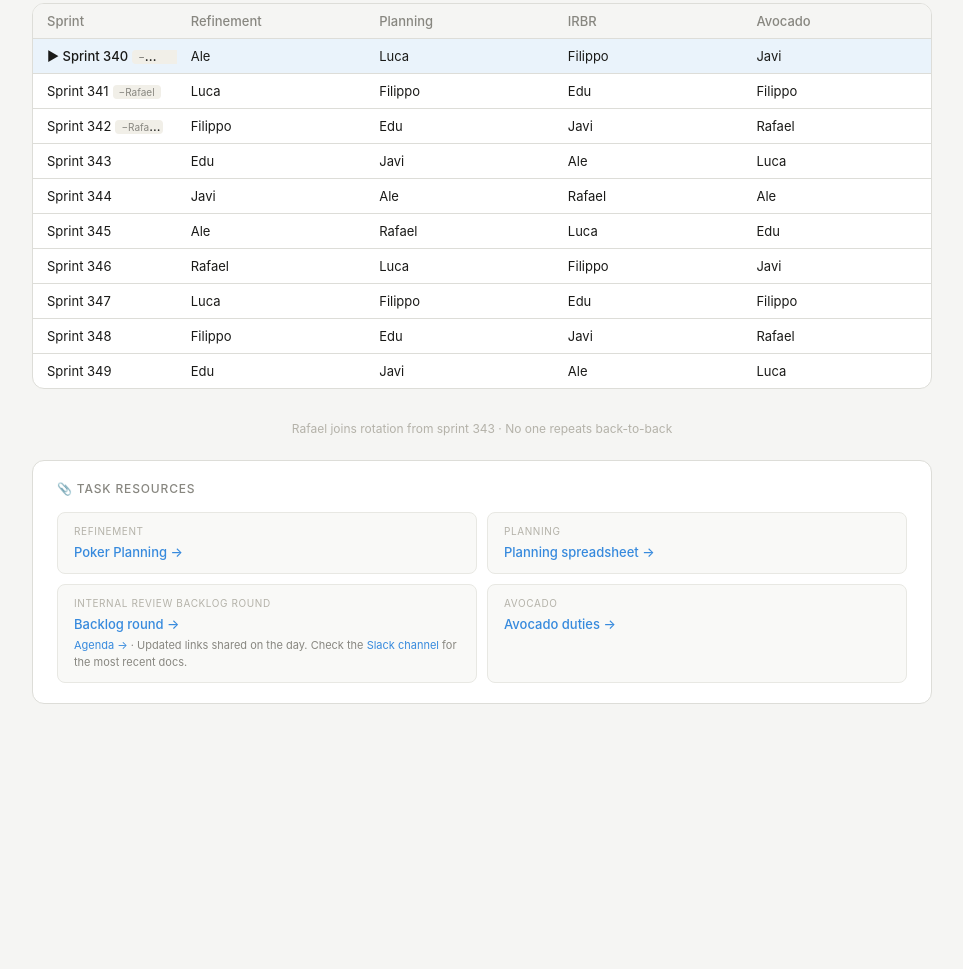
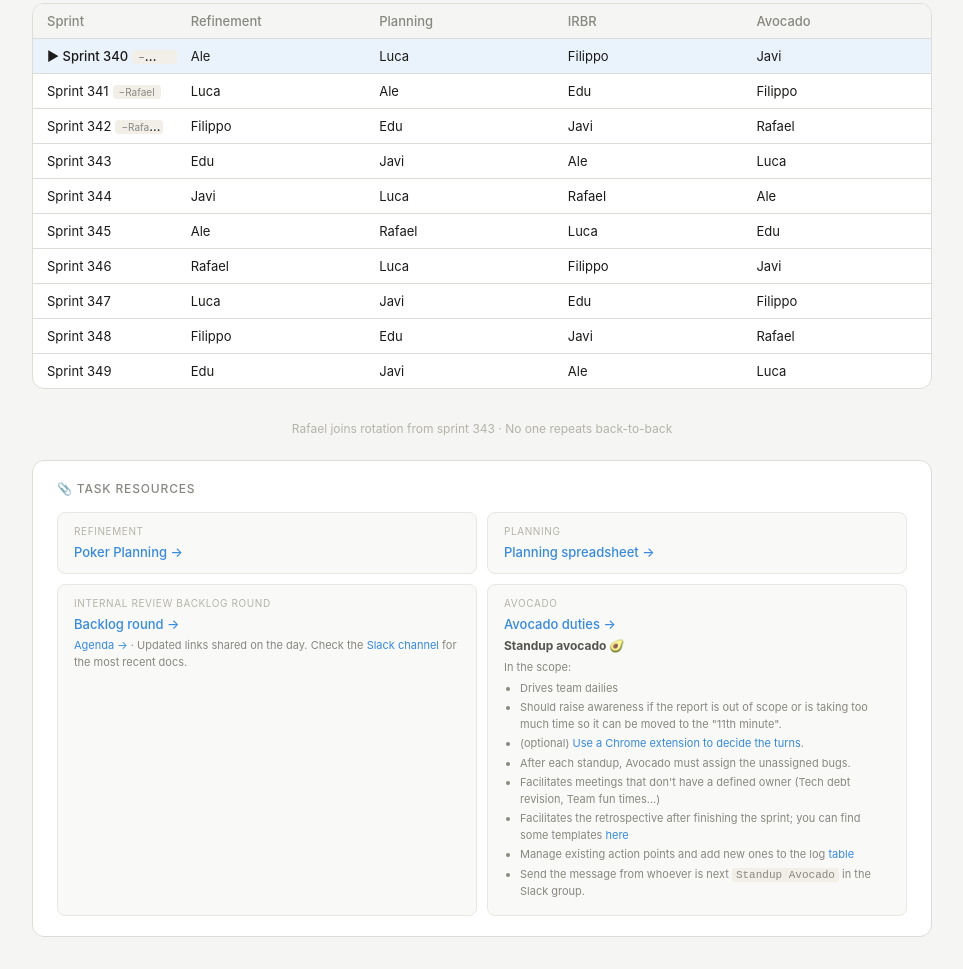
Before and after one commit to alejandragomez-dt/team-petra-rotation, a website built with Vite: page index.html in a window 1280 px wide. Shown: the part 355-1324 px from the top of the page, without its empty margins (158-1121 px from the left). Before the commit the page ends 1091 px from the top, so only its background shows below. Built offline with nearby package versions, Linux system fonts and the light colour scheme.

Commit message:
No double tasks for one person in one sprint, Avocado duties added to card, highlihgts current sprint.

```diff
--- a/index.html
+++ b/index.html
@@ -19,7 +19,7 @@
     <div class="btn-group">
       <button onclick="prevSprint()">← Prev</button>
       <button onclick="nextSprint()">Next →</button>
-      <button class="btn-reset" onclick="resetSprint()">Reset to 340</button>
+      <button class="btn-reset" onclick="resetSprint()">Reset to current sprint</button>
     </div>
   </div>
 
@@ -71,6 +71,20 @@
       <div class="resource-card">
         <div class="rc-label">Avocado</div>
         <a href="https://dt-rnd.atlassian.net/wiki/spaces/BCN/pages/132859141/Petra" target="_blank">Avocado duties →</a>
+        <div class="rc-note rc-scope">
+          <strong>Standup avocado 🥑</strong>
+          <p>In the scope:</p>
+          <ul>
+            <li>Drives team dailies</li>
+            <li>Should raise awareness if the report is out of scope or is taking too much time so it can be moved to the "11th minute".</li>
+            <li>(optional) <a href="https://bitbucket.lab.dynatrace.org/users/javier.fernandez/repos/petra-bingo/browse" target="_blank">Use a Chrome extension to decide the turns</a>.</li>
+            <li>After each standup, Avocado must assign the unassigned bugs.</li>
+            <li>Facilitates meetings that don't have a defined owner (Tech debt revision, Team fun times...)</li>
+            <li>Facilitates the retrospective after finishing the sprint; you can find some templates <a href="https://miro.com/app/board/o9J_knwJKWI=/" target="_blank">here</a></li>
+            <li>Manage existing action points and add new ones to the log <a href="https://dt-rnd.atlassian.net/wiki/spaces/DAT/pages/162596881" target="_blank">table</a></li>
+            <li>Send the message from whoever is next <code>Standup Avocado</code> in the Slack group.</li>
+          </ul>
+        </div>
       </div>
     </div>
   </div>
--- a/src/main.js
+++ b/src/main.js
@@ -24,6 +24,9 @@ function getStartIdxFull() {
 
 const START_IDX_FULL = getStartIdxFull();
 
+// Sprint-specific Planning overrides (used when the rotation would double-assign someone)
+const PLANNING_OVERRIDES = { 341: 'Ale' };
+
 function assign(sprint) {
   const restricted = sprint < RAFAEL_FROM;
   const pool       = restricted ? RESTRICTED_POOL : FULL_POOL;
@@ -32,6 +35,21 @@ function assign(sprint) {
   const delta      = sprint - (restricted ? START : RAFAEL_FROM);
   const first3     = [0, 1, 2].map(i => pool[(baseIdx[i] + delta + n) % n]);
   const avocado    = AVOCADO_ORDER[(sprint - START) % AVOCADO_ORDER.length];
+
+  // Resolve double-assignment: if Planning == Avocado, swap Planning out
+  if (first3[1] === avocado) {
+    if (PLANNING_OVERRIDES[sprint]) {
+      first3[1] = PLANNING_OVERRIDES[sprint];
+    } else {
+      const taken = new Set([first3[0], first3[2], avocado]);
+      const startIdx = pool.indexOf(first3[1]);
+      for (let offset = 1; offset < n; offset++) {
+        const candidate = pool[(startIdx + offset) % n];
+        if (!taken.has(candidate)) { first3[1] = candidate; break; }
+      }
+    }
+  }
+
   return [...first3, avocado];
 }
 
@@ -42,7 +60,18 @@ const ACT_STYLE = [
   { bg: '#FAEEDA', text: '#854F0B' },
 ];
 
-let current = START;
+// Sprint 340 started on May 1 2026; each sprint is 15 days
+const SPRINT_START_DATE = new Date('2026-05-01');
+const SPRINT_DURATION   = 15;
+
+function getCurrentSprint() {
+  const today = new Date();
+  today.setHours(0, 0, 0, 0);
+  const daysSinceStart = Math.floor((today - SPRINT_START_DATE) / (1000 * 60 * 60 * 24));
+  return START + Math.max(0, Math.floor(daysSinceStart / SPRINT_DURATION));
+}
+
+let current = getCurrentSprint();
 
 function renderCards() {
   const a = assign(current);
@@ -75,6 +104,6 @@ function render() { renderCards(); renderTable(); }
 // Expose navigation functions to global scope for onclick handlers in HTML
 window.nextSprint  = () => { current++; render(); };
 window.prevSprint  = () => { if (current > 1) { current--; render(); } };
-window.resetSprint = () => { current = START; render(); };
+window.resetSprint = () => { current = getCurrentSprint(); render(); };
 
 render();
--- a/src/styles.css
+++ b/src/styles.css
@@ -67,3 +67,9 @@ footer { margin-top: 2rem; font-size: 12px; color: #b4b2a9; text-align: center;
 .resource-card a:hover { text-decoration: underline; }
 .resource-card .rc-note { font-size: 11px; color: #888780; margin-top: 4px; line-height: 1.5; }
 .resource-card .rc-note a { font-size: 11px; font-weight: 400; }
+.rc-scope { margin-top: 8px; }
+.rc-scope strong { display: block; font-size: 12px; color: #555550; margin-bottom: 4px; }
+.rc-scope p { margin-bottom: 2px; }
+.rc-scope ul { margin: 4px 0 0 1rem; padding: 0; list-style: disc; }
+.rc-scope ul li { margin-bottom: 3px; }
+.rc-scope code { font-family: monospace; background: #f1efe8; padding: 1px 4px; border-radius: 3px; }
```
